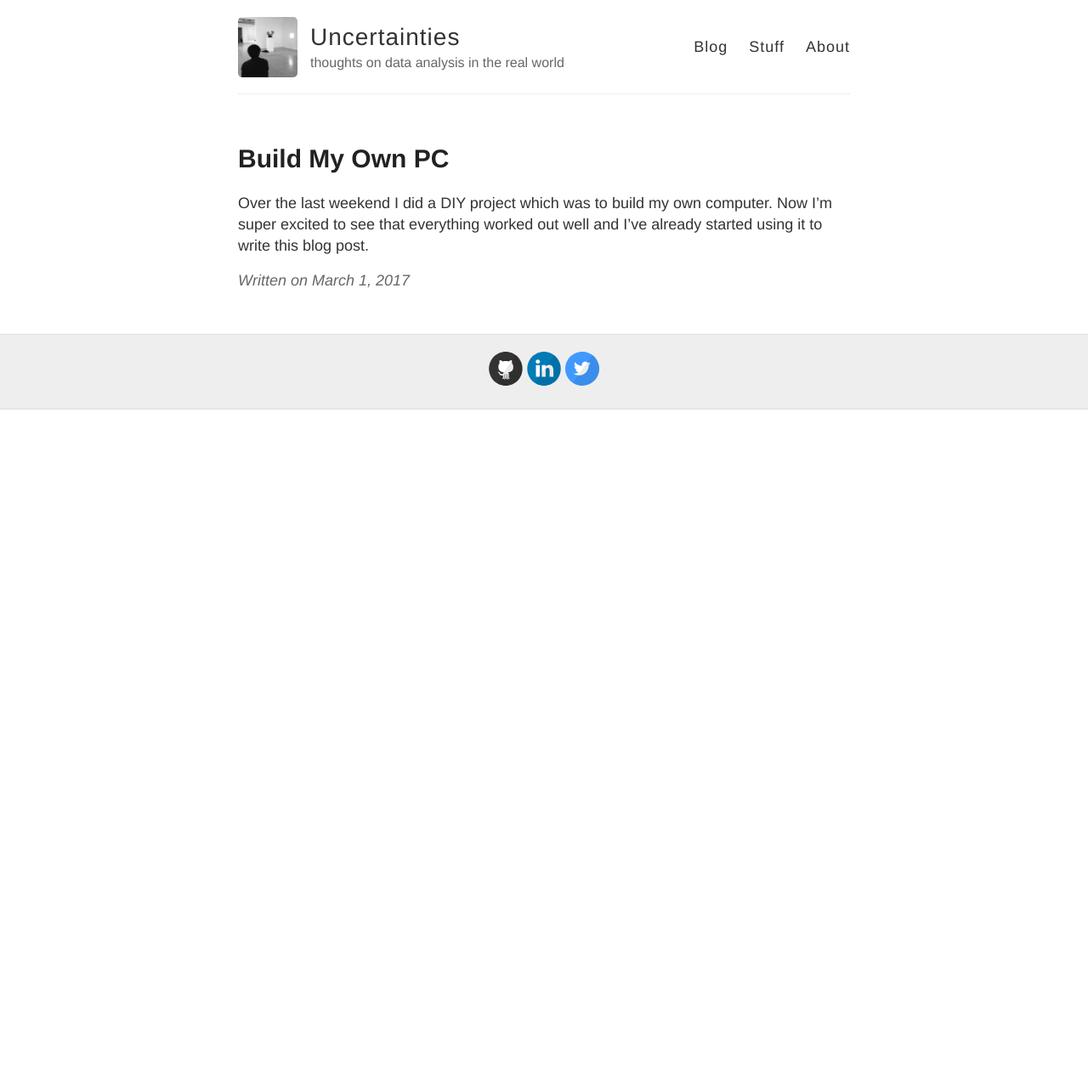
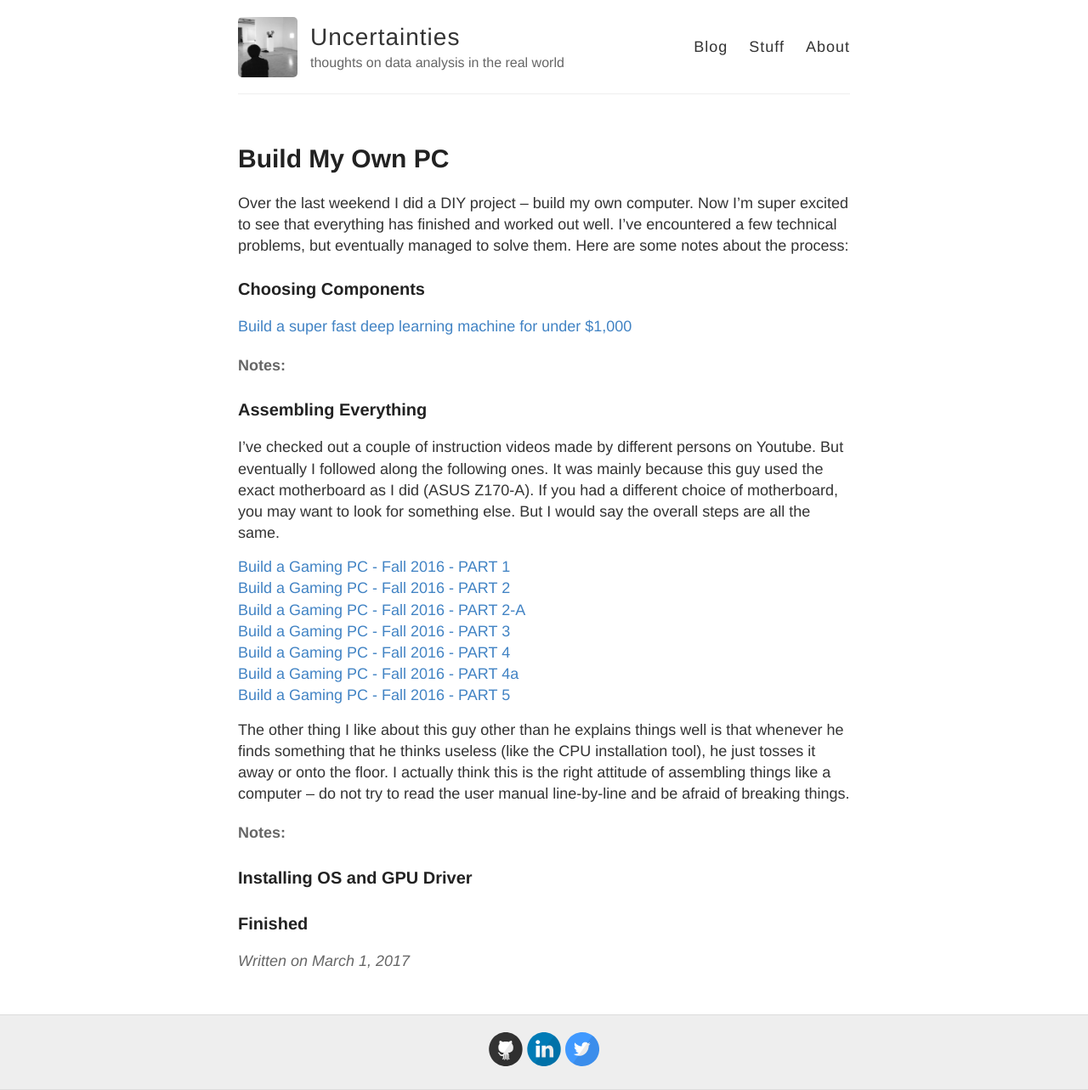
Before and after one commit to XiaoxiaoWang87/xiaoxiaowang87.github.io, a Jekyll site: the page built from _posts/2017-03-01-build_a_pc.md, in a window 1280 px wide. Shown: the whole page at 85% size. Built offline with Jekyll 4.4.1, drawn with Linux system fonts in a browser that asks for light colours; comment, search, counter and statistics services are not loaded; before the commit the page ends 900 px from its top, so only the background shows below that.

Commit message:
add links

```diff
--- a/_posts/2017-03-01-build_a_pc.md
+++ b/_posts/2017-03-01-build_a_pc.md
@@ -4,4 +4,32 @@ title: Build My Own PC
 comments: true
 ---
 
-Over the last weekend I did a DIY project which was to build my own computer. Now I'm super excited to see that everything worked out well and I've already started using it to write this blog post.
+Over the last weekend I did a DIY project -- build my own computer. Now I'm super excited to see that everything has finished and worked out well. I've encountered a few technical problems, but eventually managed to solve them. Here are some notes about the process:
+
+### Choosing Components
+
+[Build a super fast deep learning machine for under $1,000](https://www.oreilly.com/learning/build-a-super-fast-deep-learning-machine-for-under-1000)
+
+#### Notes:
+
+
+
+### Assembling Everything
+
+I've checked out a couple of instruction videos made by different persons on Youtube. But eventually I followed along the following ones. It was mainly because this guy used the exact motherboard as I did (ASUS Z170-A). If you had a different choice of motherboard, you may want to look for something else. But I would say the overall steps are all the same.
+
+[Build a Gaming PC - Fall 2016 - PART 1](https://www.youtube.com/watch?v=xke5Kn51vqI)
+[Build a Gaming PC - Fall 2016 - PART 2](https://www.youtube.com/watch?v=jnBG8y0zPBM)
+[Build a Gaming PC - Fall 2016 - PART 2-A](https://www.youtube.com/watch?v=pJGz-grwSlQ)
+[Build a Gaming PC - Fall 2016 - PART 3](https://www.youtube.com/watch?v=pauR2zeGhoA)
+[Build a Gaming PC - Fall 2016 - PART 4](https://www.youtube.com/watch?v=fDzX-usyrZY&t=638s)
+[Build a Gaming PC - Fall 2016 - PART 4a](https://www.youtube.com/watch?v=27z3EJLAbn0&t=103s)
+[Build a Gaming PC - Fall 2016 - PART 5](https://www.youtube.com/watch?v=WSmCFIkjgko)
+
+The other thing I like about this guy other than he explains things well is that whenever he finds something that he thinks useless (like the CPU installation tool), he just tosses it away or onto the floor. I actually think this is the right attitude of assembling things like a computer -- do not try to read the user manual line-by-line and be afraid of breaking things.
+
+#### Notes:
+
+### Installing OS and GPU Driver
+
+### Finished
```
